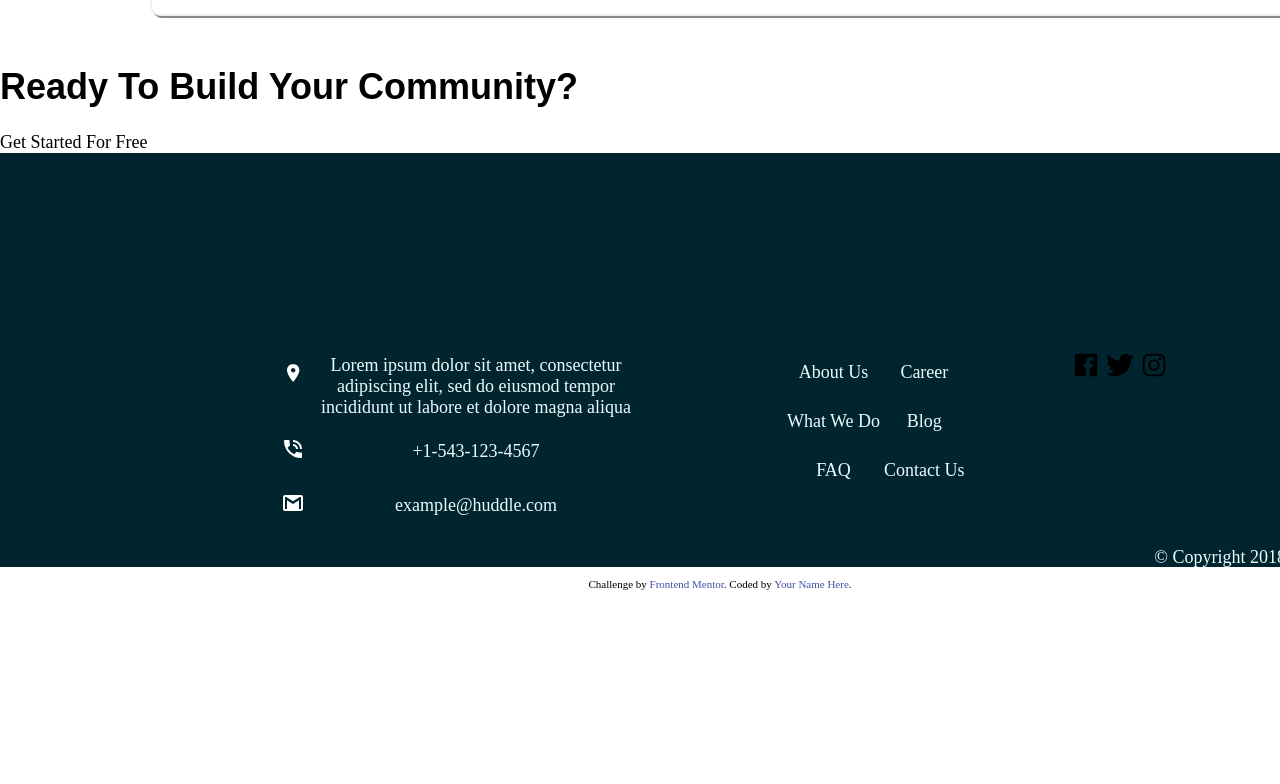
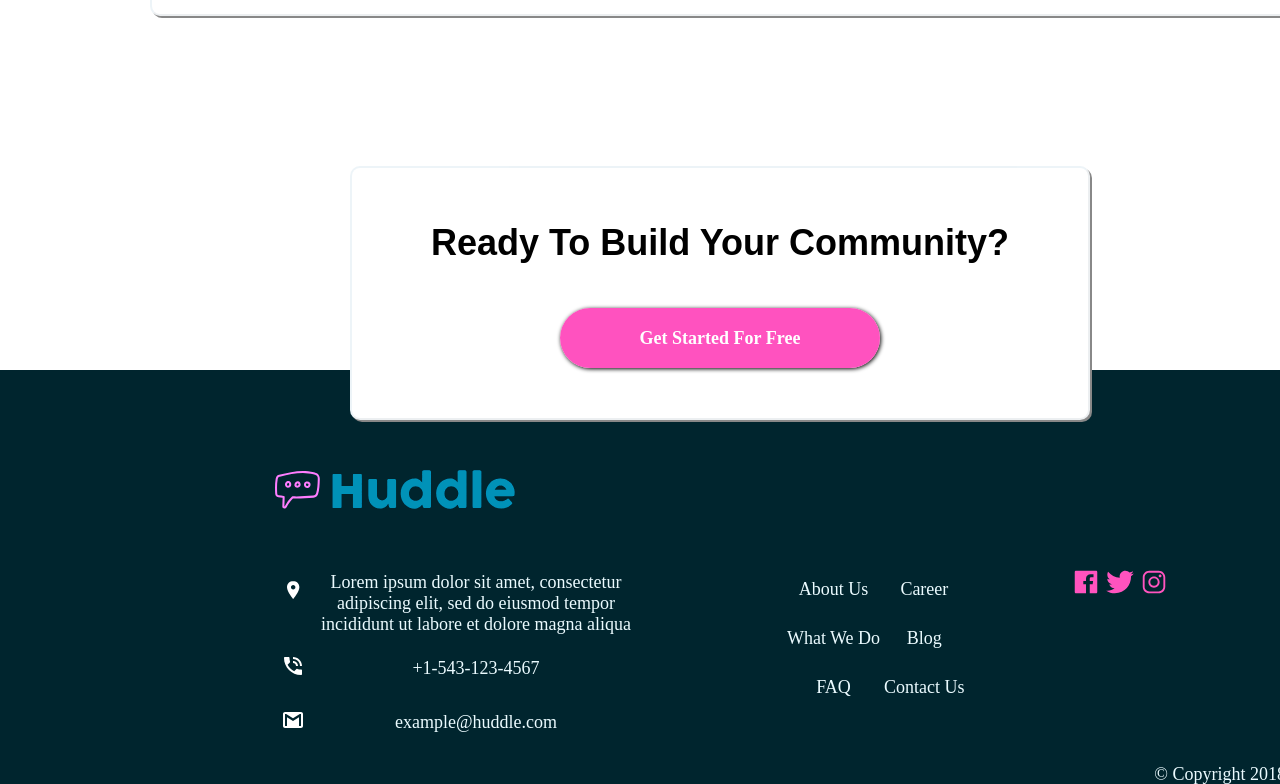
Before and after one commit to Vinkereine/Frontend-Challange, a plain HTML site: page index.html in a window 1280 px wide. Shown: the part 2016-2800 px from the top of the page. Before the commit the page ends 2617 px from the top, so only its background shows below. Drawn offline with Linux system fonts and the light colour scheme; files whose address does not match are found by name; a web font is replaced by a local one.

Commit message:
Add files via upload

```diff
--- a/CSS/styles.css
+++ b/CSS/styles.css
@@ -27,14 +27,14 @@ h3 {
 }
 .intro {
   margin-top: 0;
-  background: url("file://D:/Downloads/WebDevelopement/huddle-landing-page-945317-master/huddle-landing-page-945317-master/images/bg-hero-desktop.svg") no-repeat center center fixed;
+  background: url("file://C:/Users/m527670/Documents/Developing/huddle-landing-page-945317-master/images/bg-hero-desktop.svg") no-repeat center center fixed;
   background-size: cover;
   overflow: hidden;
   margin-left: auto;
   margin-right: auto;
   height: 700px;
   width: 1440px;
-  background-color: hsl(228, 45%, 44%);
+  background-color: #1cb3c8;
   padding: 30px 28px 0 30px;
 }
 .Build {
@@ -47,7 +47,7 @@ width: 75%;
 margin-bottom: 40px;
 }
 .Huddle {
-  color:#000000;
+  color:black;
 
 }
 .butn {
@@ -73,6 +73,7 @@ margin-bottom: 40px;
 .butn:hover {
   background: #FF52BF;
   text-decoration: none;
+  color: white;
 }
 .butn2 {
   -webkit-border-radius: 30;
@@ -91,8 +92,9 @@ margin-bottom: 40px;
 }
 
 .butn2:hover {
-  background: #666666;
+  background: white;
   text-decoration: none;
+  color: black;
 }
 .mockup {
   float:right;
@@ -173,6 +175,45 @@ margin-bottom: 40px;
   float:right;
   margin-top: 30px;}
 
+  .Boxbelow {
+    border: 2px outset rgba(28,110,164,0.08);
+    border-radius: 10px;
+    box-shadow: 2px 2px #888888;
+    margin: 50px 350px 50px 350px;
+    text-align: center;
+    height: 250px;
+    position: relative;
+    z-index: 5;
+    top: 100px;
+    background-color: white;
+  }
+  .ready {
+    padding: 30px 0 40px 0;
+    position: relative;
+    z-index: 5;
+  }
+  .butn3 {
+    -webkit-border-radius: 30;
+    -moz-border-radius: 30;
+    border-radius: 30px;
+    -webkit-box-shadow: 1px 1px 4px #000000;
+    -moz-box-shadow: 1px 1px 4px #000000;
+    box-shadow: 1px 1px 4px #000000;
+   font-weight: bold;
+    color: #ffffff;
+    font-size: 18px;
+    background: #FF52BF;
+    padding: 20px 80px 20px 80px;
+    text-decoration: none;
+    margin: 0 auto 0 auto;
+  }
+
+  .butn3:hover {
+    background: white;
+    text-decoration: none;
+    color: black;
+  }
+
   .Blue {
     background-color: hsl(192, 100%, 9%);
     text-align: center;
@@ -180,12 +221,17 @@ margin-bottom: 40px;
     color: hsl(193, 100%, 96%);
     width: 100%;
     margin: 0 auto 0 auto;
+    z-index: 2;
+    position: relative;
   }
 .logo2 {
   position: relative;
-  right: 830px;
-  bottom: 100px;
-  color: #888888;
+  right: 375px;
+  bottom: 50px;
+  color: ;
+
+  filter: invert(94%) sepia(38%) saturate(4611%) hue-rotate(177deg) brightness(112%) contrast(104%);
+
 }
 .icons {
   width: 20px;
@@ -211,10 +257,12 @@ padding-top: 0;
 .b3 {
   float: left;
   padding-left: 100px;
-
+}
+.ico {
+filter: invert(47%) sepia(90%) saturate(1537%) hue-rotate(294deg) brightness(100%) contrast(104%);
 }
 a:hover{
-  color: hsl(208, 11%, 55%);
+  color: #FF52BF;
 }
 a{
   text-decoration: none;
--- a/index.html
+++ b/index.html
@@ -3,7 +3,11 @@
 <head>
   <meta charset="UTF-8">
   <meta name="viewport" content="width=device-width, initial-scale=1.0"> <!-- displays site properly based on user's device -->
-
+  <meta charset="UTF-8">
+  <meta name="description" content="Frontend Mentor Challenge 2">
+  <meta name="keywords" content="HTML,CSS,Frontend,Mentor,Challenge,Frontend Mentor,Frontend Mentor Challenge">
+  <meta name="author" content="Viktor Varga">
+  <meta name="viewport" content="width=device-width, initial-scale=1.0">
   <link rel="icon" type="image/png" sizes="32x32" href="./images/favicon-32x32.png">
   <link rel="stylesheet" href="css/styles.css">
   <link rel="stylesheet" href="https://fonts.google.com/specimen/Poppins" type="text/css">
@@ -28,7 +32,7 @@
 
   <h1 class="Build2">Build The Community Your Fans Will Love</h1>
 
-  <h3 class"Huddle">Huddle re-imagines the way we build communities. You have a voice, but so does your audience.
+  <h3 class="Huddle">Huddle re-imagines the way we build communities. You have a voice, but so does your audience.
   Create connections with your users as you engage in genuine discussion.</h3></div>
 
 
@@ -69,11 +73,14 @@
   </div>
 </div>
 <div class="Boxbelow">
+  <div class="ready">
+
 
 
   <h1>Ready To Build Your Community?</h1>
-
-  Get Started For Free
+</div>
+  <a class="butn3" href="mailto:name@email.com"> Get Started For Free </a>
+  </div>
 </div>
 <div class="Blue">
   <img class="logo2"src="images/logo.svg" alt="">
@@ -123,9 +130,9 @@
   <div class="b3">
     <table>
       <tr>
-        <td><a href="Facebook.com"><img height="30px" width="30px "src="images/facebook.svg" alt=""></a> </td>
-        <td><a href="twitter.com"><img height="30px" width="30px " src="images/twitter.svg" alt=""> </a> </td>
-        <td> <a href="instagram.com"> <img height="30px" width="30px " src="images/instagram.svg" alt=""></a> </td>
+        <td><a href="Facebook.com"><img class="ico" height="30px" width="30px "src="images/facebook.svg" alt=""></a> </td>
+        <td><a href="twitter.com"><img class="ico" height="30px" width="30px " src="images/twitter.svg" alt=""> </a> </td>
+        <td> <a href="instagram.com"> <img class="ico" height="30px" width="30px " src="images/instagram.svg" alt=""></a> </td>
       </tr>
     </table>
   </div>
@@ -139,7 +146,7 @@
   <footer>
     <p class="attribution">
       Challenge by <a href="https://www.frontendmentor.io?ref=challenge" target="_blank">Frontend Mentor</a>.
-      Coded by <a href="#">Your Name Here</a>.
+      Coded by <a href="#">Viktor Varga</a>.
     </p>
   </footer>
 
```
